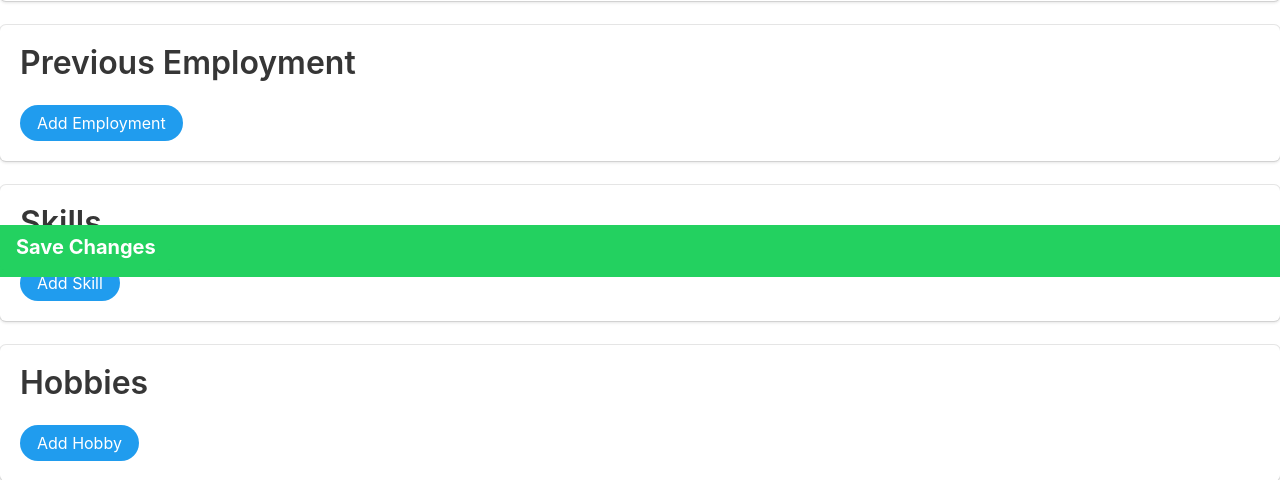
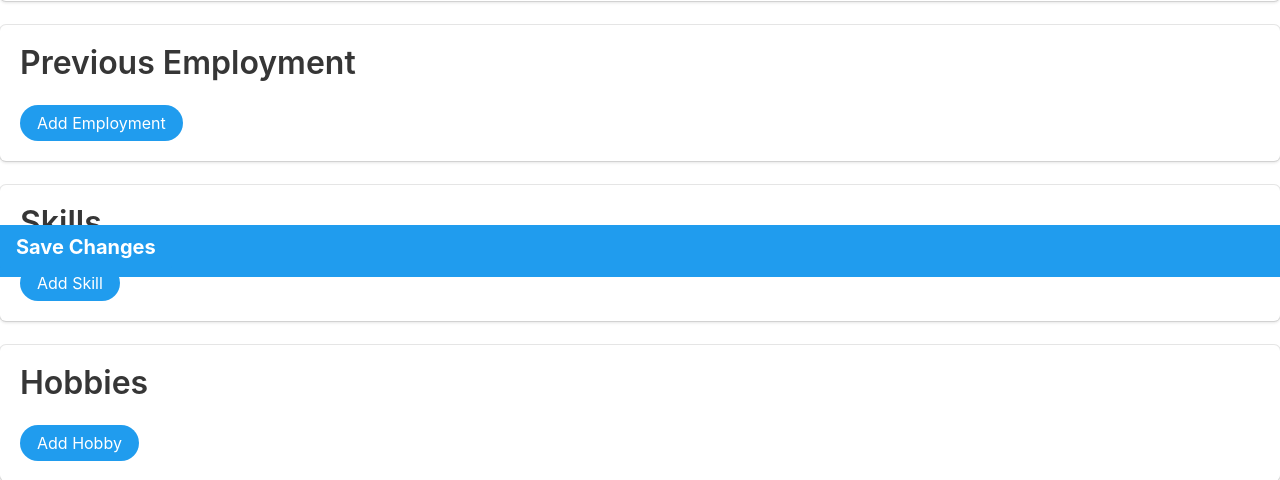
Before and after one commit to JamesNorris153/ThePerfectMatch, a Flask app: template templates/applicant_cv.html in a window 1280 px wide. Shown: the part 523-1003 px from the top of the page. Run offline with Flask 2, Linux system fonts and the light colour scheme; the template is opened without the code that fills it, so the values that code supplies are empty.

Commit message:
Update applicant_cv.html

```diff
--- a/templates/applicant_cv.html
+++ b/templates/applicant_cv.html
@@ -10,9 +10,9 @@
 <body class="has-navbar-fixed-top has-navbar-fixed-bottom">
   {% include 'header.html' %}
 
-  <nav class="navbar is-success is-fixed-bottom">
+  <nav class="navbar is-info is-fixed-bottom">
     <div class="navbar-brand">
-      <a class="button is-success subtitle has-text-weight-bold" onclick="saveChanges()">
+      <a class="button is-info subtitle has-text-weight-bold" onclick="saveChanges()">
         Save Changes
       </a>
     </div>
```
